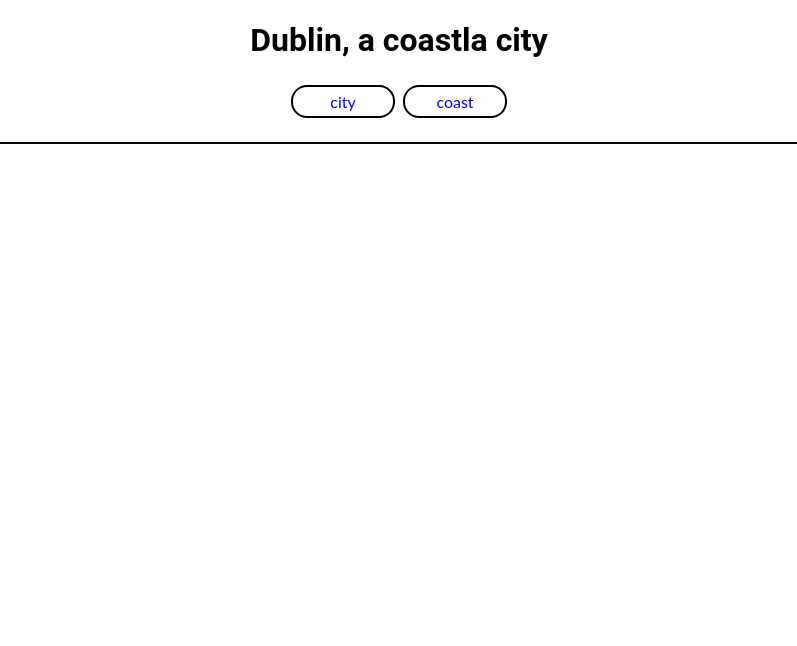
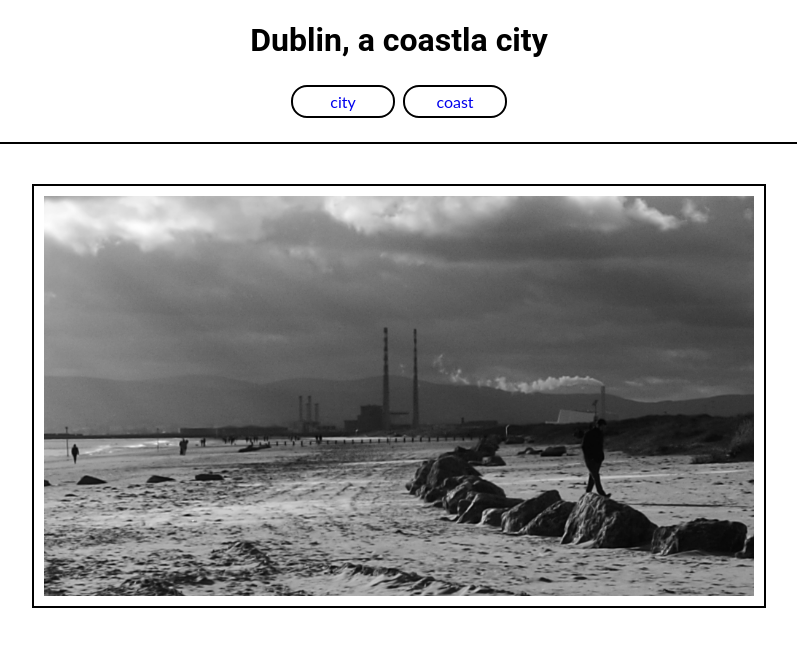
Before and after one commit to Luisg882/Practice-Dublin, a plain HTML site: page coast.html in a window 1280 px wide. Shown: the whole page, without its empty margins (241-1038 px from the left). Drawn offline with Linux system fonts and the light colour scheme.

Commit message:
add images on the pages

```diff
--- a/coast.html
+++ b/coast.html
@@ -20,5 +20,10 @@
         </li>
       </ul>
     </nav>
+    <section>
+        <figure>
+            <img src="assets/images/beach.jpg" alt="image of the Dublin beach" />
+        </figure>
+    </section>
   </body>
 </html>
```
Also changed, not shown: index.html (+5 -2 lines), assets/images/beach.jpg (added), assets/images/city.jpg (added).
